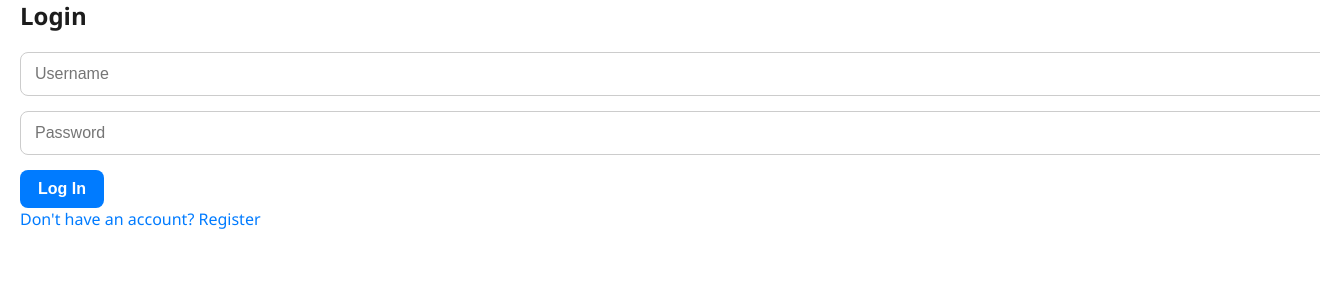
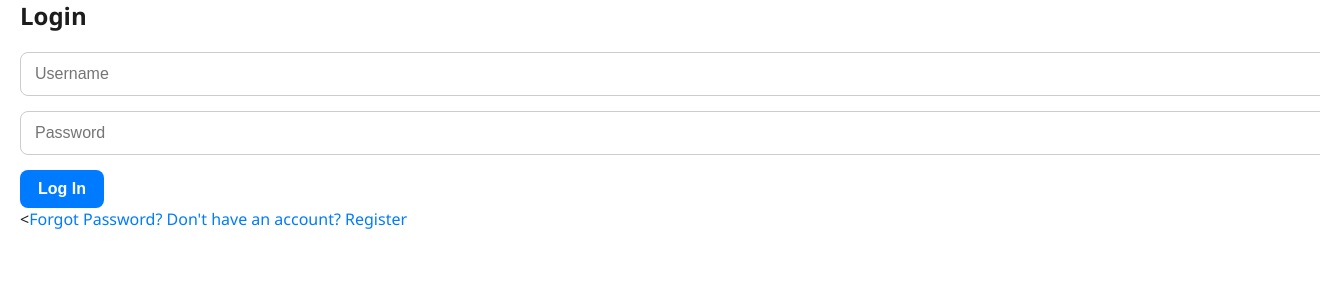
Before and after one commit to natspoooki/ScienceAsk, a Flask app: page /login in a window 1320 px wide; the page is wider, and only the part inside the window is pictured. Shown: the part 139-441 px from the top of that part. Run offline with Flask 3, Linux system fonts and the light colour scheme.

Commit message:
forgot password functionality 2

```diff
--- a/templates/login.html
+++ b/templates/login.html
@@ -28,6 +28,8 @@
 
     </div>
 {% endif %}
+<<a href="{{ url_for('forgot_password') }}" class="toggle-link">Forgot Password?</a>
+
 
 <a href="{{ url_for('register') }}">Don't have an account? Register</a>
 
```
